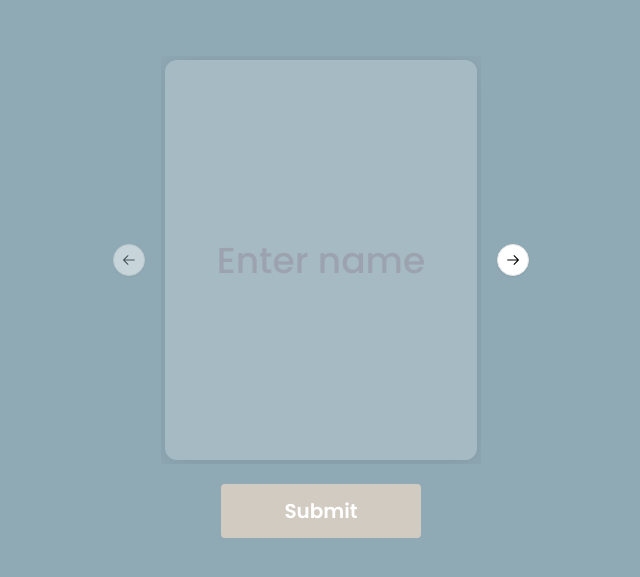
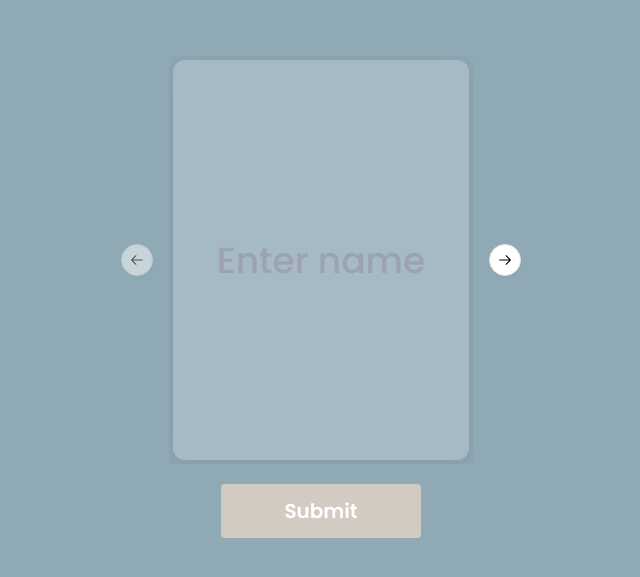
Before and after one commit to SalmanGits/link-sharing-fe, a React (Vite) app: page /form/1 in a window 1280 px wide. Shown: the part 103-680 px from the top of the page, without its empty margins (319-959 px from the left). Built offline with nearby package versions, Linux system fonts and the light colour scheme.

Commit message:
fixed width

```diff
--- a/src/App.css
+++ b/src/App.css
@@ -357,3 +357,6 @@ textarea {
   border: none !important;
 
 }
+.small-car{
+  max-width: 19rem !important;
+}
--- a/src/components/Form.jsx
+++ b/src/components/Form.jsx
@@ -62,7 +62,7 @@ const Form = () => {
     return (
         <div className="form-container">
             <div className="carousel-container">
-                <Carousel className="w-full max-w-xs">
+                <Carousel className="w-full max-w-xs small-car">
                     <CarouselContent>
                         {fieldOrder.map((fieldName, index) => (
                             <CarouselItem key={index}>
```
